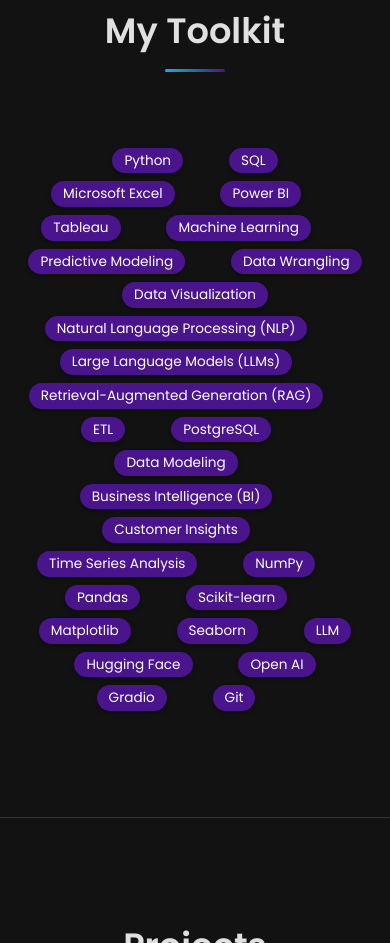
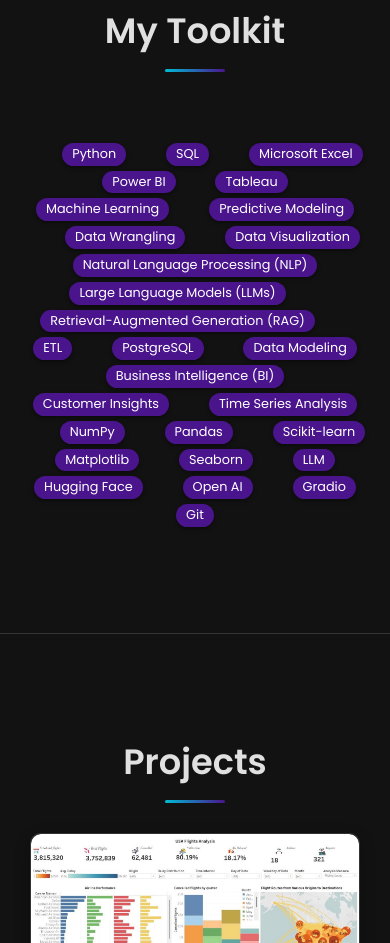
Before and after one commit to nic-stack/NicoletteMtisi, a plain HTML site: page index.html in a window 390 px wide. Shown: the part 4633-5576 px from the top of the page. Drawn offline with Linux system fonts and the light colour scheme.

Commit message:
Update main.css

```diff
--- a/css/main.css
+++ b/css/main.css
@@ -390,8 +390,8 @@ main section:last-child {
     display: flex;
     flex-wrap: wrap;
     justify-content: center; /* Keep centered for overall block */
-    gap: 8px; /* Further reduced gap between tags for a much tighter look */
-    margin-top: 20px; /* Slightly reduced top margin */
+    gap: 5px; /* Further reduced gap between tags for a much tighter look */
+    margin-top: 15px; /* Slightly reduced top margin */
     max-width: 900px; /* Optional: Constrain max width to prevent excessive spreading on very wide screens */
     margin-left: auto; /* Centers the container if max-width is set */
     margin-right: auto; /* Centers the container if max-width is set */
@@ -403,9 +403,9 @@ main section:last-child {
 .skill {
     background-color: var(--secondary-color); /* Using secondary color for skills */
     color: #ffffff;
-    padding: 8px 15px; /* Reduced padding for a smaller tag size */
+    padding: 6px 12px; /* Reduced padding for a smaller tag size */
     border-radius: 20px;
-    font-size: 0.9em; /* Slightly smaller font size */
+    font-size: 0.85em; /* Slightly smaller font size */
     font-weight: 500;
     box-shadow: 0 2px 4px var(--shadow-dark);
     transition: background-color 0.3s ease, transform 0.2s ease;
@@ -420,12 +420,12 @@ main section:last-child {
 /* Responsive adjustments for smaller screens */
 @media (max-width: 768px) {
     .skills-container {
-        gap: 8px; /* Maintain small gap on smaller screens */
-        padding: 0 10px; /* Adjust padding to fit more tightly */
+        gap: 5px; /* Maintain small gap on smaller screens */
+        padding: 0 5px; /* Adjust padding to fit more tightly */
     }
     .skill {
-        padding: 6px 12px; /* Even smaller padding for tags */
-        font-size: 0.85em; /* Even smaller font size */
+        padding: 5px 10px; /* Even smaller padding for tags */
+        font-size: 0.8em; /* Even smaller font size */
     }
 }
 
@@ -739,7 +739,7 @@ footer {
     .projects-container {
         grid-template-columns: 1fr;
         gap: 20px; /* Slightly less gap on smaller screens */
-        padding: 0 15px; /* Adjust padding for smaller screens */
+        padding: 0 15px; /* Adjust padding to fit more tightly */
     }
 
     .education-item {
```
